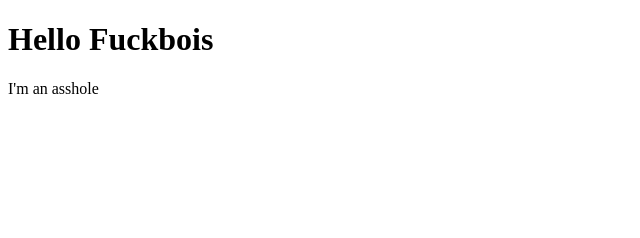
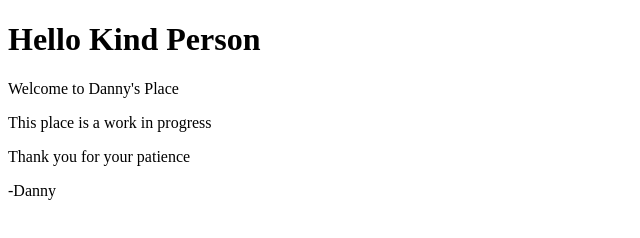
Before and after one commit to DannyDeVitNo/dannydevitno.github.io, a plain HTML site: page index.html in a window 1280 px wide. Shown: the whole page, without its empty margins (0-640 px from the left). Drawn offline with Linux system fonts and the light colour scheme.

Commit message:
index additions

```diff
--- a/index.html
+++ b/index.html
@@ -1,7 +1,10 @@
 <!DOCTYPE html>
-<html>
+<html lang="en-US">
 <body>
-<h1> Hello Fuckbois </h1>
-<p> I'm an asshole </p>
+<h1> Hello Kind Person </h1>
+<p> Welcome to Danny's Place </p>
+<p> This place is a work in progress </p>
+<p> Thank you for your patience </p>
+<p> -Danny </p>
 </body>
 </html>
```
